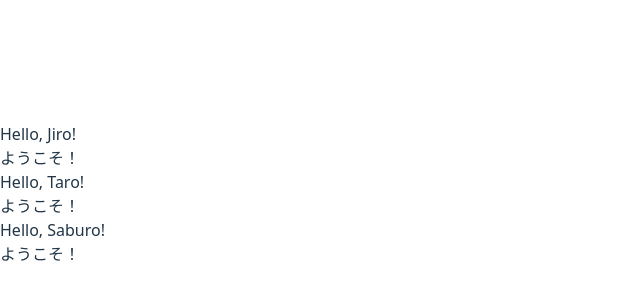
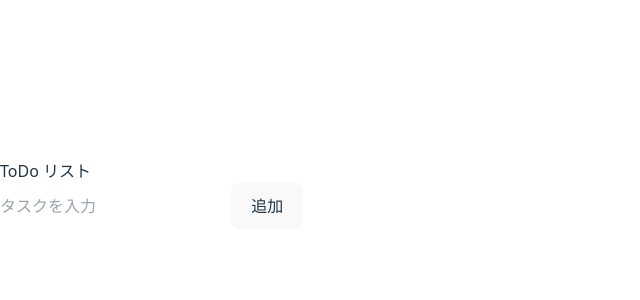
Before and after one commit to taimomo/1st_react, a React (Vite) app: page / in a window 1280 px wide. Shown: the part 206-506 px from the top of the page, without its empty margins (0-640 px from the left). Built offline with nearby package versions, Linux system fonts and the light colour scheme.

Commit message:
App.jsx add

```diff
--- a/src/App.jsx
+++ b/src/App.jsx
@@ -1,17 +1,8 @@
-import Greeting from './components/Greeting';
-
-const names = ["Jiro", "Taro", "Saburo"];
+import TodoList from './components/todoList';
 
 function App() {
   return (
-    <div>
-      {names.map((name, inx) => (
-        <Greeting key={inx} name={name} >
-          <p>ようこそ！</p>
-        </Greeting>
-      ))}
-    </div>
-  );
+    <TodoList></TodoList>
+  )
 }
-
 export default App;
```
